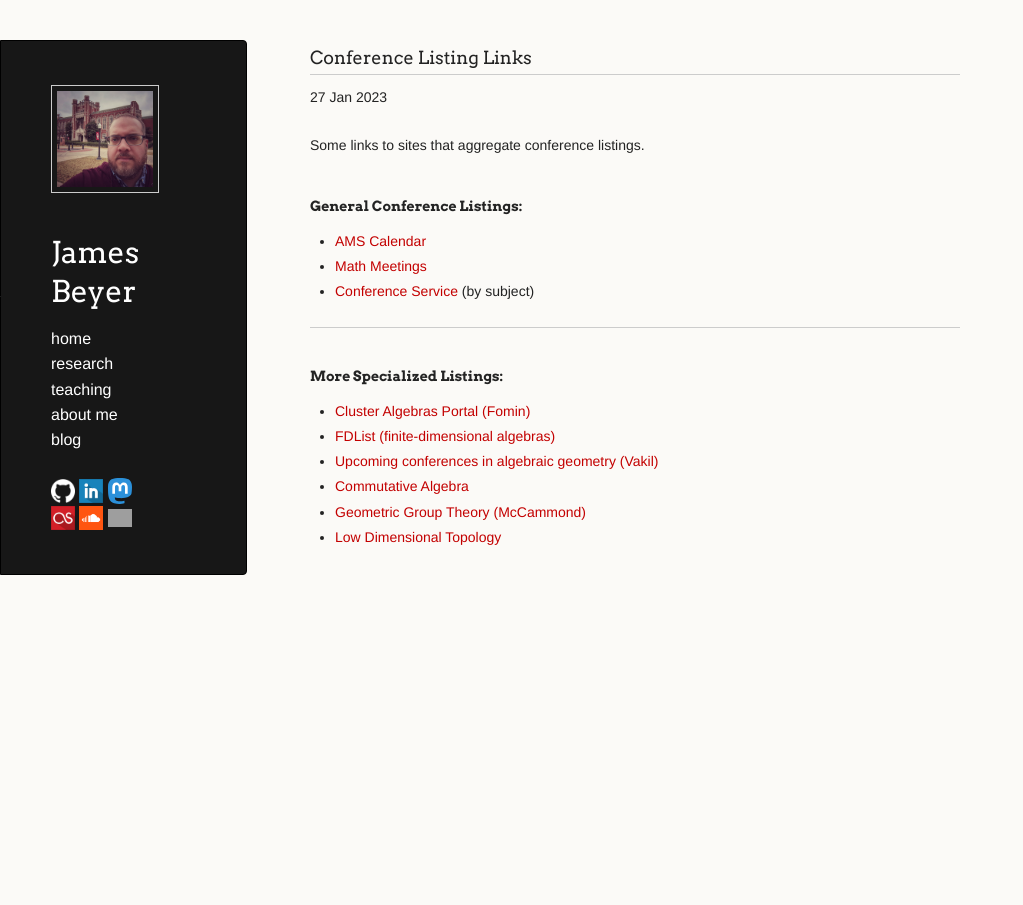
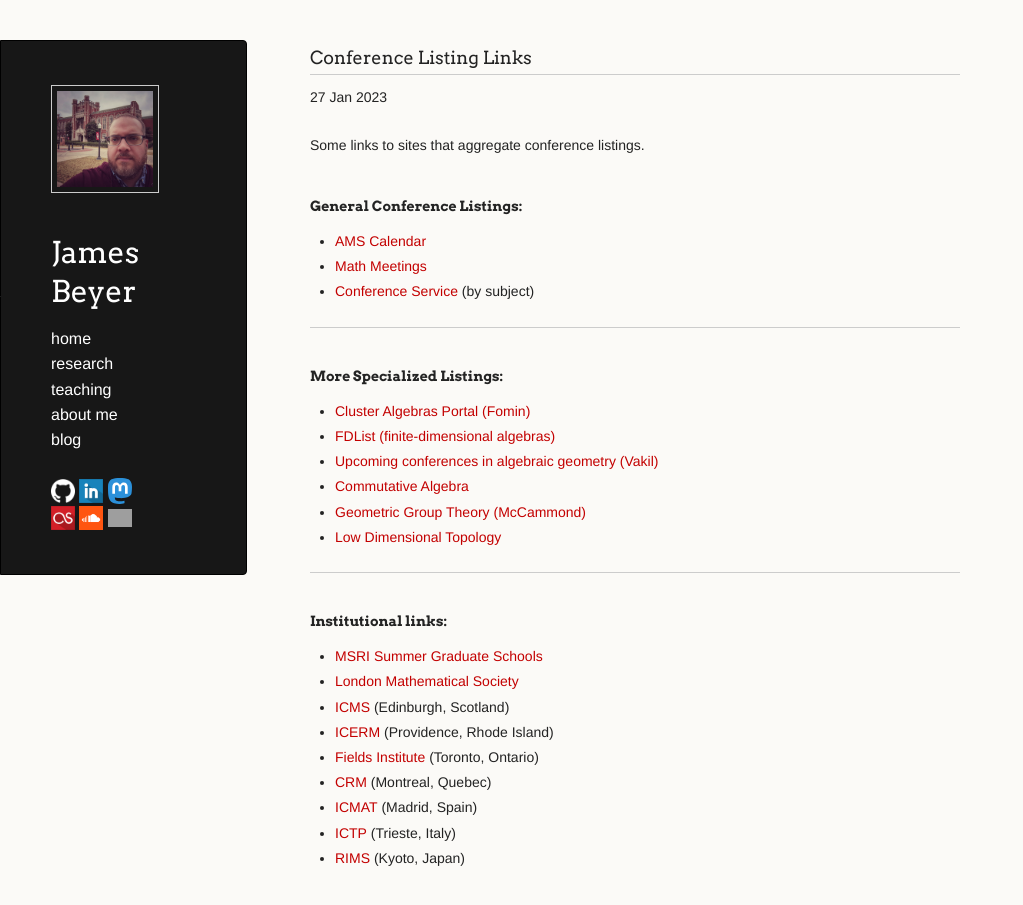
Before and after one commit to jebeyer/jebeyer.github.io, a Jekyll site: the page built from _posts/2023-01-27-conference_listings.md, in a window 1280 px wide and 943 px high. Shown: the top 905 px of the window, without its empty margins (0-1023 px from the left). Built offline with Jekyll 4.4.1, drawn with Linux system fonts in a browser that asks for light colours; a script that is not in the unit is left out; grey boxes are pictures that could not be loaded.

Commit message:
Update 2023-01-27-conference_listings.md
added institutional links

```diff
--- a/_posts/2023-01-27-conference_listings.md
+++ b/_posts/2023-01-27-conference_listings.md
@@ -22,3 +22,16 @@ Some links to sites that aggregate conference listings.
 * [Commutative Algebra](https://www.commalg.org/)
 * [Geometric Group Theory (McCammond)](https://web.math.ucsb.edu/~jon.mccammond/geogrouptheory/conferences.html)
 * [Low Dimensional Topology](https://ldtopology.wordpress.com/conferences/)
+
+---
+
+#### Institutional links:
+* [MSRI Summer Graduate Schools](https://www.msri.org/web/msri/scientific/workshops/summer-graduate-school)
+* [London Mathematical Society](https://www.lms.ac.uk/events/lms-research-schools)
+* [ICMS](https://www.icms.org.uk/workshops) (Edinburgh, Scotland)
+* [ICERM](https://icerm.brown.edu/programs/) (Providence, Rhode Island)
+* [Fields Institute](http://www.fields.utoronto.ca/activities/workshops) (Toronto, Ontario)
+* [CRM](https://www.crmath.ca/en/activities/schools/) (Montreal, Quebec)
+* [ICMAT](https://www.icmat.es/events/workshops/) (Madrid, Spain)
+* [ICTP](https://www.ictp.it/home/scientific-calendar?s%5B5%5D=5&tt=) (Trieste, Italy)
+* [RIMS](https://www.kurims.kyoto-u.ac.jp/kyoten/en/workshop.html) (Kyoto, Japan)
```
